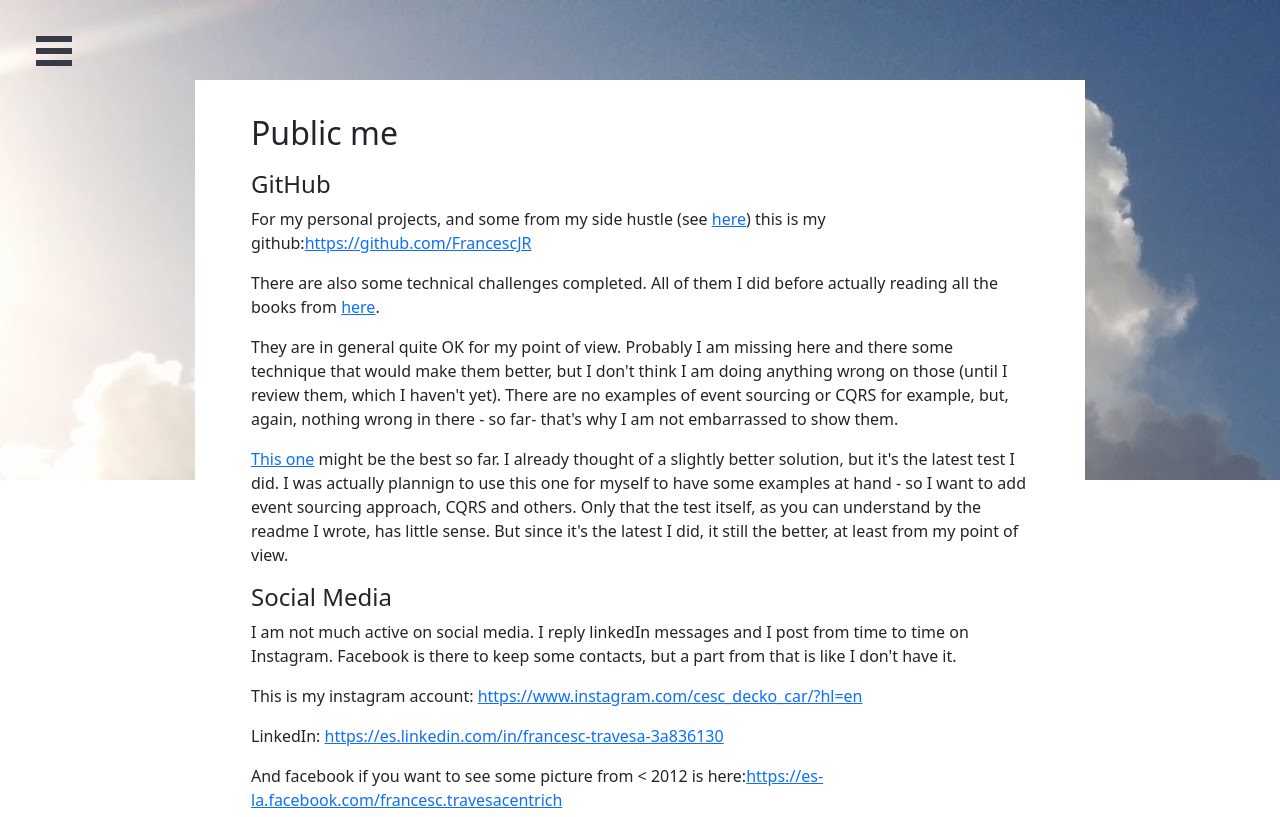
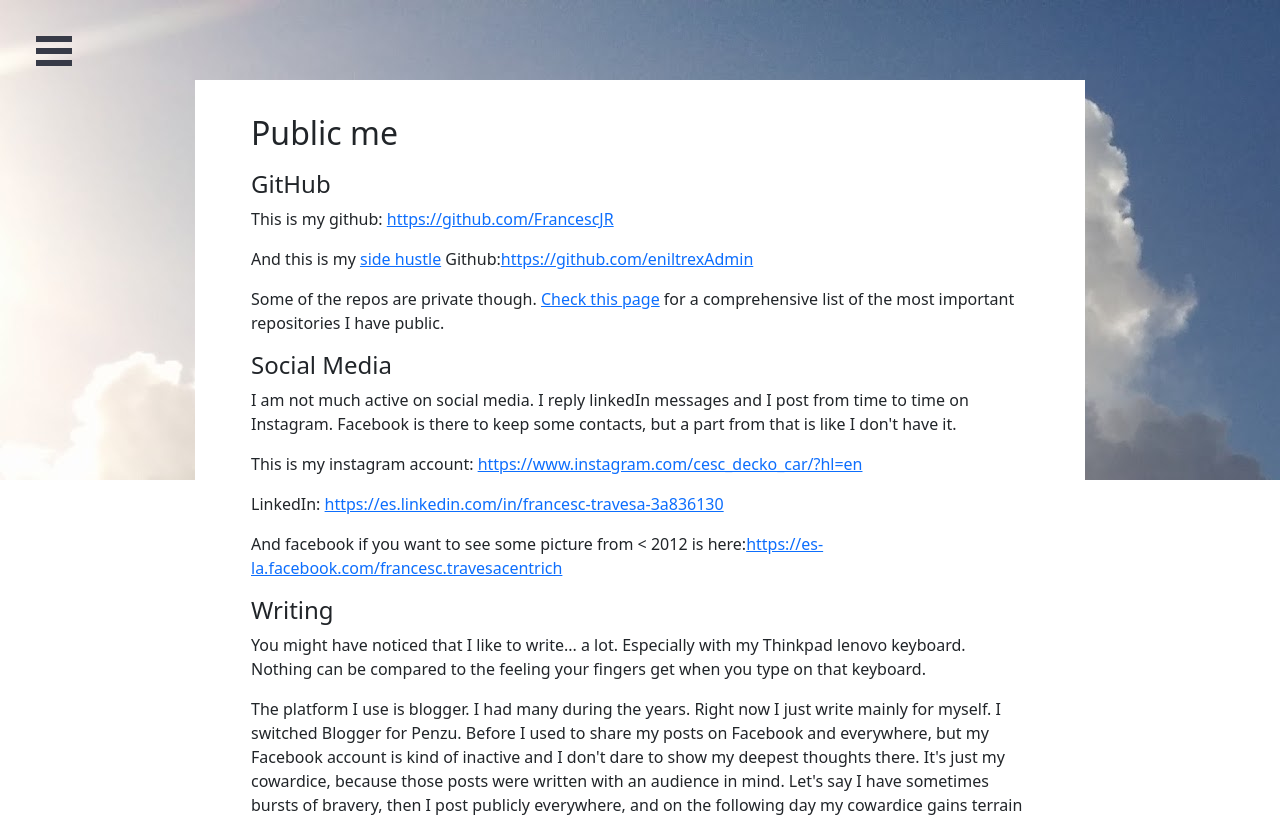
Before and after one commit to FrancescJR/cesc-cool, a React (Create React App) app: page /internet-exposure in a window 1280 px wide. Shown: the top 817 px of the page. Built offline with nearby package versions, Linux system fonts and the light colour scheme.

Commit message:
fixes public me

```diff
--- a/src/pages/InternetExposure.tsx
+++ b/src/pages/InternetExposure.tsx
@@ -1,6 +1,6 @@
 import React from 'react';
 import MainContentTitle from "../components/maincontent/MainContentTitle";
-import {BOOKS, SIDE_HUSTLE} from "../index";
+import { CODE_REPOS, SIDE_HUSTLE} from "../index";
 
 
 
@@ -9,20 +9,19 @@ export default function InternetExposure() {
         <div>
             <MainContentTitle title={'Public me'} />
             <h4>GitHub</h4>
-            <p>For my personal projects, and some from my side hustle (see <a href={"/" + SIDE_HUSTLE}>here</a>) this is my github:
-            <a target="_blank" rel="noreferrer" href={'https://github.com/FrancescJR'} >https://github.com/FrancescJR</a></p>
-            <p>There are also some technical challenges completed. All of them I did before actually reading all the books
-             from <a href={'/' + BOOKS}>here</a>.</p>
-            <p>
-                They are in general quite OK for my point of view. Probably I am missing here and there some technique that
-                would make them better, but I don't think I am doing anything wrong on those (until I review them, which
-                I haven't yet). There are no examples of event sourcing or CQRS for example, but, again,
-                nothing wrong in there - so far- that's why I am not embarrassed to show them.</p>
-            <p><a href={"https://github.com/FrancescJR/collective-minds-challenge"}>This one</a> might be the best so far.
-            I already thought of a slightly better solution, but it's the latest test I did. I was actually plannign to use
-            this one for myself to have some examples at hand - so I want to add event sourcing approach, CQRS and others.
-            Only that the test itself, as you can understand by the readme I wrote, has little sense. But since it's the
-            latest I did, it still the better, at least from my point of view.</p>
+            <p>This is my github: <a target="_blank" rel="noreferrer" href={'https://github.com/FrancescJR'} >
+                https://github.com/FrancescJR
+                </a>
+            </p>
+            <p>And this is my <a href={"/" + SIDE_HUSTLE}> side hustle</a> Github:
+                <a target="_blank" rel="noreferrer" href={'https://github.com/eniltrexAdmin'} >
+                    https://github.com/eniltrexAdmin
+                </a>
+            </p>
+            <p>Some of the repos are private though. <a href={"/" + CODE_REPOS}>Check this page</a> for a comprehensive list of the most important repositories
+                I have public.
+            </p>
+
             <h4>Social Media</h4>
             <p>I am not much active on social media. I reply linkedIn messages and I post from time to time
             on Instagram. Facebook is there to keep some contacts, but a part from that is like I don't have it.</p>
```
